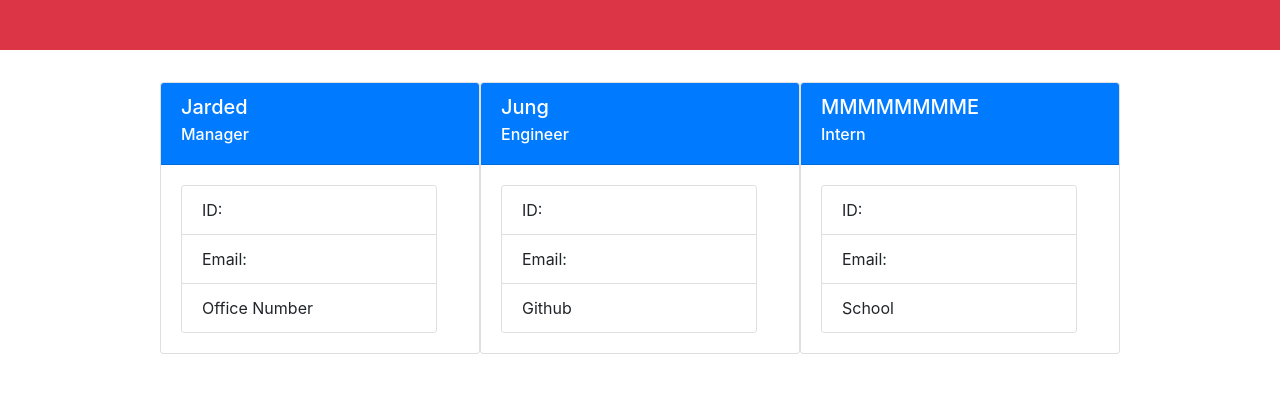
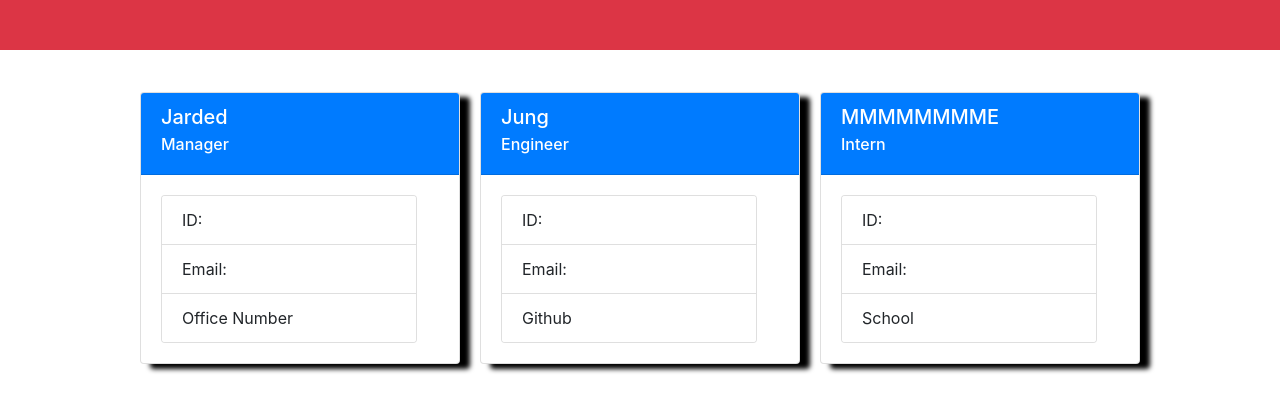
Before and after one commit to cgordon5025/Team-Profile-Generator, a website: page test.html in a window 1280 px wide. Shown: the part 153-564 px from the top of the page. Drawn offline with nearby package versions, Linux system fonts and the light colour scheme.

Commit message:
last styling of test css

```diff
--- /dev/null
+++ b/src/generateCSS.js
@@ -0,0 +1,2 @@
+function generateCSS() { }
+module.exports = generateCSS;
--- /dev/null
+++ b/test.css
@@ -0,0 +1,4 @@
+.main {
+    margin: 10px;
+    box-shadow: 10px 5px 5px black;
+}
--- a/test.html
+++ b/test.html
@@ -5,8 +5,8 @@
     <meta charset="UTF-8">
     <meta http-equiv="X-UA-Compatible" content="IE=edge">
     <meta name="viewport" content="width=device-width, initial-scale=1.0">
-    <!-- <link rel="stylesheet" href="./assets/css/reset.css" />
-    <link rel="stylesheet" href="./assets/css/style.css" /> -->
+    <!-- <link rel="stylesheet" href="./assets/css/reset.css" />-->
+    <link rel="stylesheet" href="test.css" />
     <link rel="stylesheet" href="https://cdnjs.cloudflare.com/ajax/libs/twitter-bootstrap/4.5.0/css/bootstrap.min.css">
     <link rel="stylesheet" href="https://code.jquery.com/ui/1.12.1/themes/base/jquery-ui.css" />
     <title>Document</title>
@@ -19,7 +19,7 @@
         </div>
     </div>
     <div class="row justify-content-center" id="employees">
-        <div class="card" style="width: 20rem;">
+        <div class="main card" style="width: 20rem;">
             <div class="card-header bg-primary">
                 <h5 class="card-title text-white">Jarded</h5>
                 <h6 class="card-subtitle mb-2 text-white">Manager</h6>
@@ -34,7 +34,7 @@
                 </div>
             </div>
         </div>
-        <div class="card" style="width: 20rem;">
+        <div class="main card" style="width: 20rem;">
             <div class="card-header bg-primary">
                 <h5 class="card-title text-white">Jung</h5>
                 <h6 class="card-subtitle mb-2 text-white">Engineer</h6>
@@ -49,7 +49,7 @@
                 </div>
             </div>
         </div>
-        <div class="card" style="width: 20rem;">
+        <div class="main card" style="width: 20rem;">
             <div class="card-header bg-primary">
                 <h5 class="card-title text-white">MMMMMMMME</h5>
                 <h6 class="card-subtitle mb-2 text-white">Intern</h6>
```
Also changed, not shown: index.js (+4 -7 lines), src/generateHTML.js (renamed from utils/generateHTML.js).
